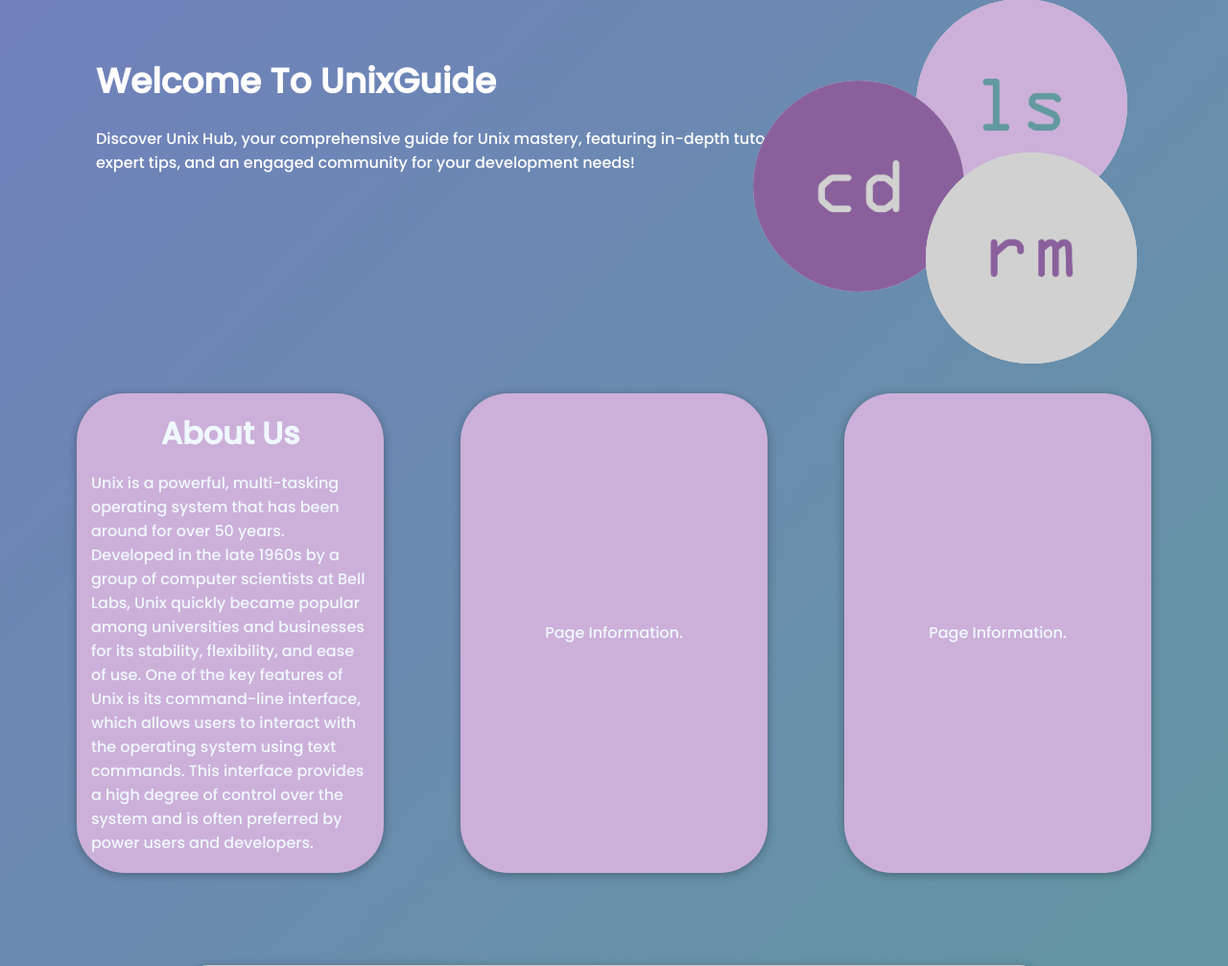
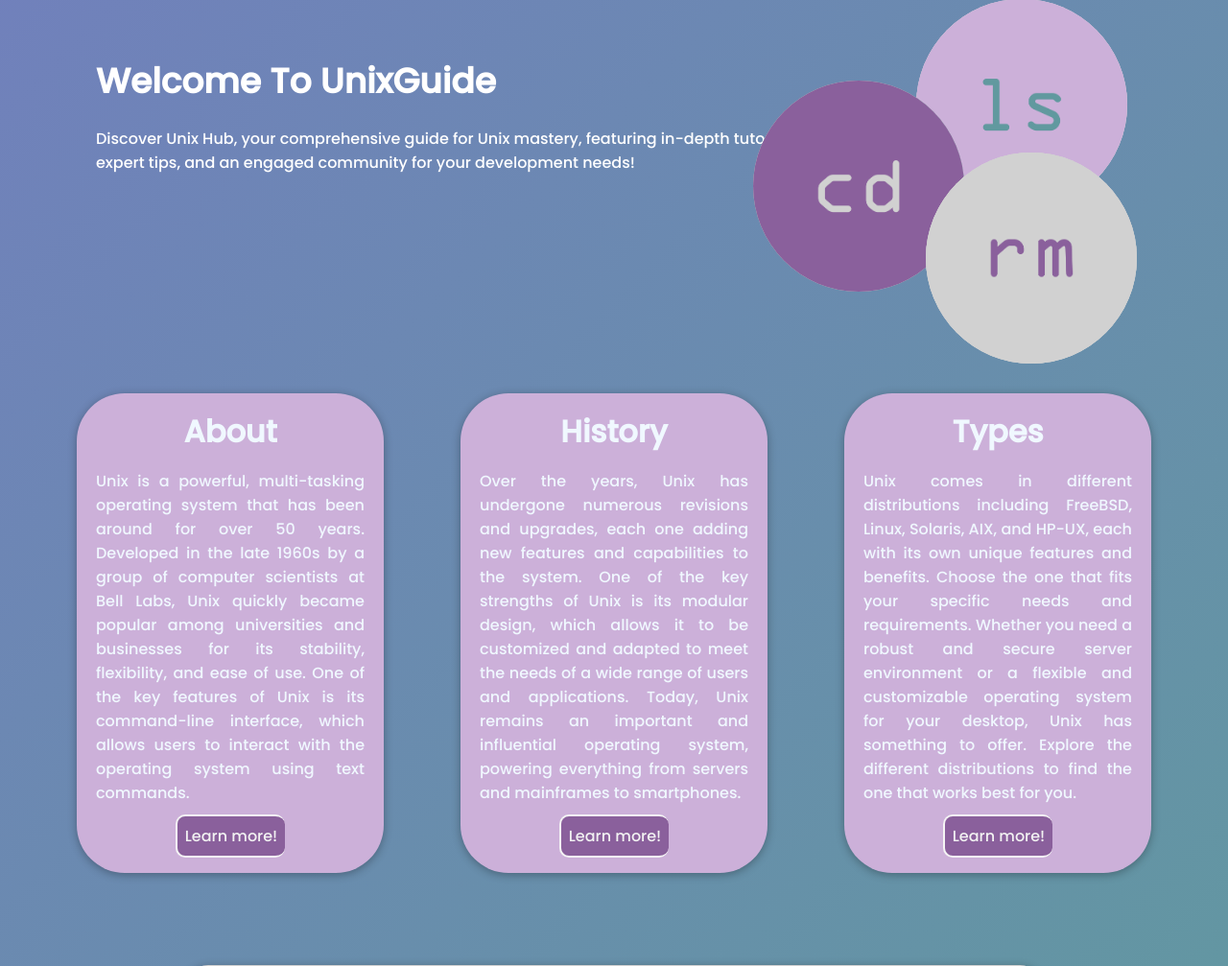
Before and after one commit to BalshaRIT/WMII-Group-Project, a PHP site: page / in a window 1280 px wide. Shown: the part 150-1157 px from the top of the page at 96% size. Run offline with PHP 8.4, Linux system fonts and the light colour scheme.

Commit message:
Add files via upload

```diff
--- a/group_project/assets/css/home.css
+++ b/group_project/assets/css/home.css
@@ -368,10 +368,10 @@ img:hover {
     box-shadow: 0px 2px 10px rgba(0, 0, 0, 0.3);
     color: aliceblue;
     flex-direction: column;
-    padding: 0px 15px 0px 15px;
+    padding: 0px 20px 0px 20px;
     position: relative;
     transition: transform 0.3s;
-
+    text-align: justify;
 }
 
 .div1:hover {
@@ -380,6 +380,14 @@ img:hover {
   }
 
 .about_us{
+    padding-bottom: 15px;
+}
+
+.history_card{
+    padding-bottom: 15px;
+}
+
+.types_card{
     padding-bottom: 15px;
 }
 
@@ -459,6 +467,19 @@ footer {
 
 .reference-link:hover {
     color: #61999F;
+}
+
+.btn1{
+    font-weight: 300;
+    background-color: #8a609c;
+    padding: 8px;
+    text-decoration: none;
+    color: #f2f2f2;
+    border-bottom: 2px solid whitesmoke;
+    border-top: 2px solid whitesmoke;
+    border-radius: 10px;
+    border-left: 2px solid whitesmoke;
+    margin-top: 10px;
 }
 
 
--- a/group_project/index.html
+++ b/group_project/index.html
@@ -101,23 +101,36 @@
 
     <div class="info1">
         <div class="div1">
-            <h1 class="about_us">About Us</h1>
+            <h1 class="about_us">About</h1>
             <p>Unix is a powerful, multi-tasking operating system that has been around for over 50 years.
                 Developed in the late 1960s by a group of computer scientists at Bell Labs,
                 Unix quickly became popular among universities and businesses for its stability,
                 flexibility, and ease of use.
                 One of the key features of Unix is its command-line interface,
                 which allows users to interact with the operating system using text commands.
-                This interface provides a high degree of control over the system and is often
-                preferred by power users and developers.
             </p>
-
+            <a class="btn1 " href="about.html">Learn more!</a>
         </div>
         <div class="div1">
-            Page Information.
+            <h1 class="history_card">History</h1>
+            <p>Over the years, Unix has undergone numerous revisions and upgrades,
+                each one adding new features and capabilities to the system.
+                One of the key strengths of Unix is its modular design,
+                which allows it to be customized and adapted to meet the needs of a wide range of users and applications.
+                Today, Unix remains an important and influential operating system, powering everything from servers and mainframes
+                to smartphones.
+            </p>
+            <a class="btn1 " href="history.html">Learn more!</a>
         </div>
         <div class="div1">
-            Page Information.
+            <h1 class="types_card">Types</h1>
+            <p>Unix comes in different distributions including FreeBSD, Linux, Solaris,
+                AIX, and HP-UX, each with its own unique features and benefits.
+                Choose the one that fits your specific needs and requirements.
+                Whether you need a robust and secure server environment or a flexible and customizable operating system for your desktop,
+                Unix has something to offer. Explore the different distributions to find the one that works best for you.
+            </p>
+            <a class="btn1 " href="types.html">Learn more!</a>
         </div>
     </div>
 
--- a/group_project/quiz.html
+++ b/group_project/quiz.html
@@ -202,6 +202,8 @@
 
             <div class="border-div"></div>
 
+            <a class="btn1 " href="#">SUBMIT!</a>
+
         </form>
     </div>
 
```
Also changed, not shown: group_project/assets/css/quiz.css (+14 -0 lines), group_project/assets/java_script/script.js (line endings or trailing spaces), group_project/assets/media/pic1.png (added), group_project/assets/media/pic2.png (added), group_project/assets/media/pic3.png (added).
